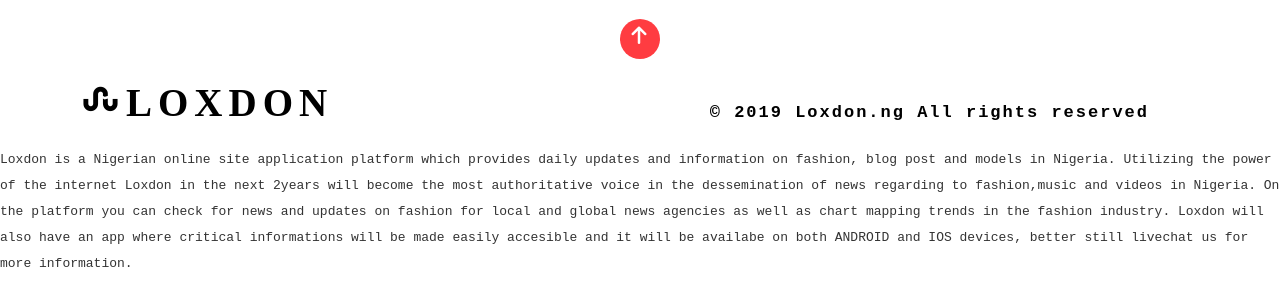
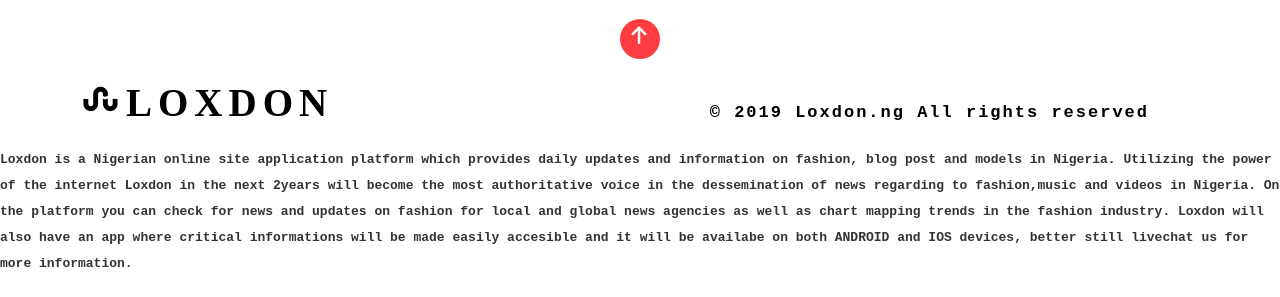
Before and after one commit to Andrewjnr/web1.github.io, a plain HTML site: page index.html in a window 1280 px wide. Shown: the part 3008-3305 px from the top of the page. Drawn offline with Linux system fonts and the light colour scheme; a script that the page names is missing; files whose address does not match are found by name; a web font is replaced by a local one.

Commit message:
Add files via upload

```diff
--- a/index.html
+++ b/index.html
@@ -525,8 +525,8 @@ add_chatinline(); </script>
 		</div>
 	</div>
 
-    <p>Loxdon is a Nigerian online site application platform which provides daily updates and information on fashion, blog post and models in Nigeria. Utilizing the power of the internet Loxdon in the next 2years will become the most authoritative voice in the dessemination of news regarding to fashion,music and videos in Nigeria. On the platform you can check for news and updates on fashion for local and global news agencies as well as chart mapping trends in the fashion industry. Loxdon will also have an app where critical informations will be made easily accesible and it will be availabe on both ANDROID and IOS devices, better still livechat us for more information.
-</p>
+    <p><strong>Loxdon is a Nigerian online site application platform which provides daily updates and information on fashion, blog post and models in Nigeria. Utilizing the power of the internet Loxdon in the next 2years will become the most authoritative voice in the dessemination of news regarding to fashion,music and videos in Nigeria. On the platform you can check for news and updates on fashion for local and global news agencies as well as chart mapping trends in the fashion industry. Loxdon will also have an app where critical informations will be made easily accesible and it will be availabe on both ANDROID and IOS devices, better still livechat us for more information.
+</p></strong>
 
 
 			<!-- //copyright -->
```
